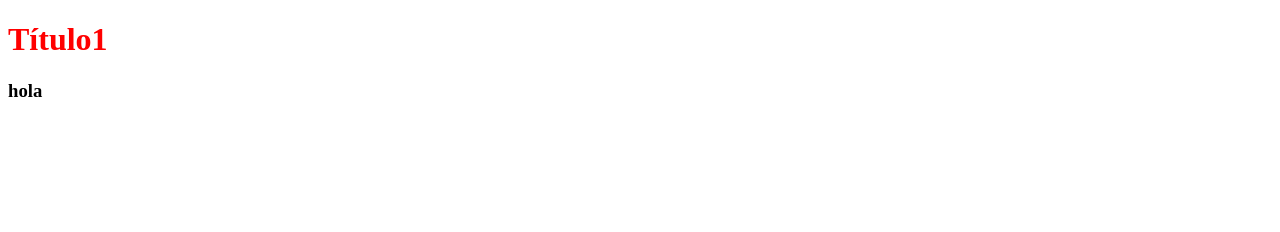
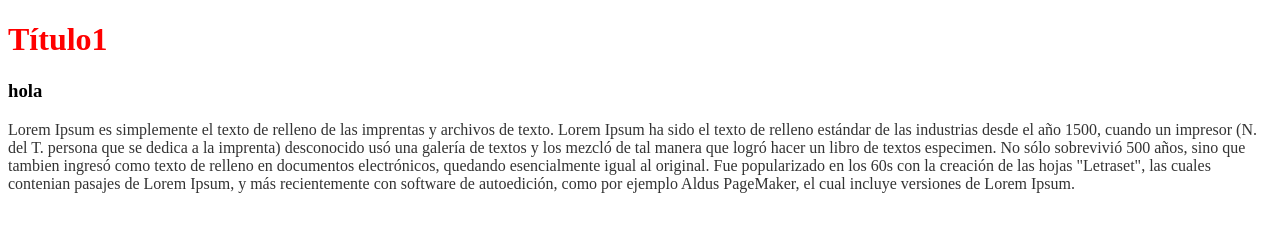
Before and after one commit to mich1223/gitFacilito, a plain HTML site: page index.html in a window 1280 px wide. Drawn offline with Linux system fonts and the light colour scheme.

Commit message:
Agregar Texto

```diff
--- a/index.html
+++ b/index.html
@@ -8,5 +8,7 @@
   <body>
     <h1>Título1</h1>
     <h3>hola</h3>
+    <p>Lorem Ipsum es simplemente el texto de relleno de las imprentas y archivos de texto. Lorem Ipsum ha sido el texto de relleno estándar de las industrias desde el año 1500, cuando un impresor (N. del T. persona que se dedica a la imprenta) desconocido usó una galería de textos y los mezcló de tal manera que logró hacer un libro de textos especimen. No sólo sobrevivió 500 años, sino que tambien ingresó como texto de relleno en documentos electrónicos, quedando esencialmente igual al original. Fue popularizado en los 60s con la creación de las hojas "Letraset", las cuales contenian pasajes de Lorem Ipsum, y más recientemente con software de autoedición, como por ejemplo Aldus PageMaker, el cual incluye versiones de Lorem Ipsum.</p>
+
   </body>
 </html>
--- a/style.css
+++ b/style.css
@@ -4,3 +4,7 @@ h1{
 h3{
     text-transfor:uppercase;
 }
+
+p{
+    color:#333;
+}
```
